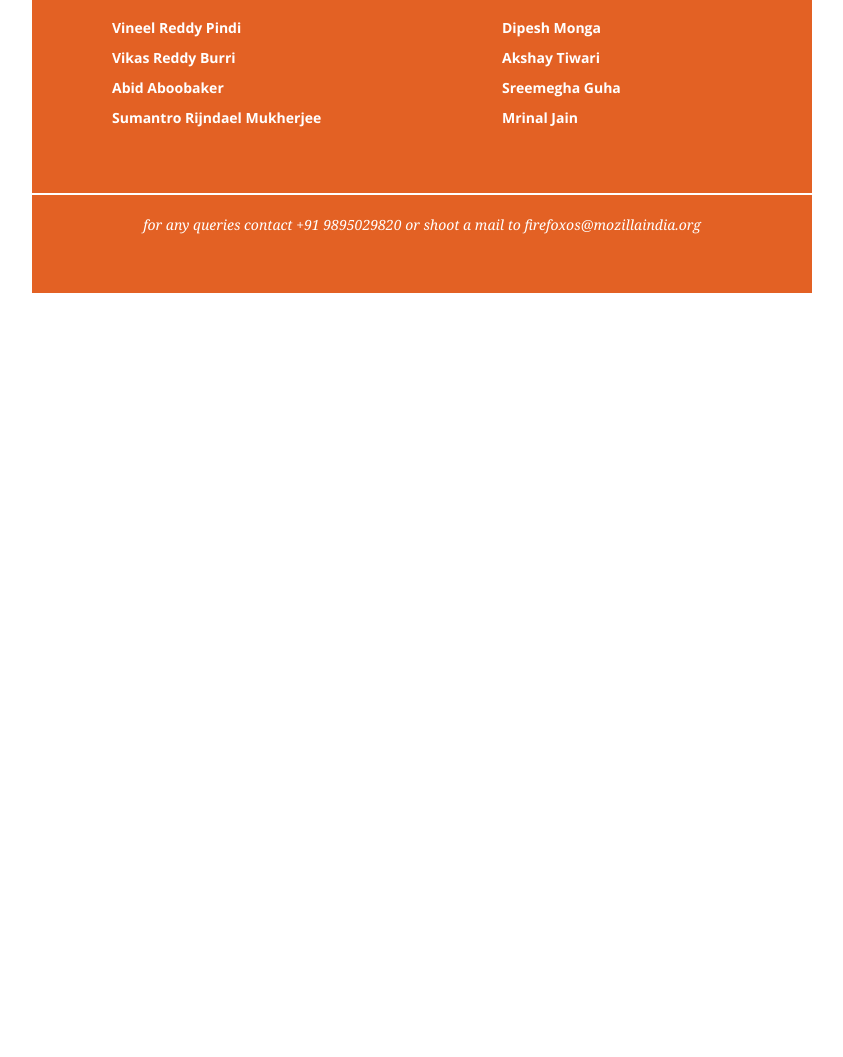
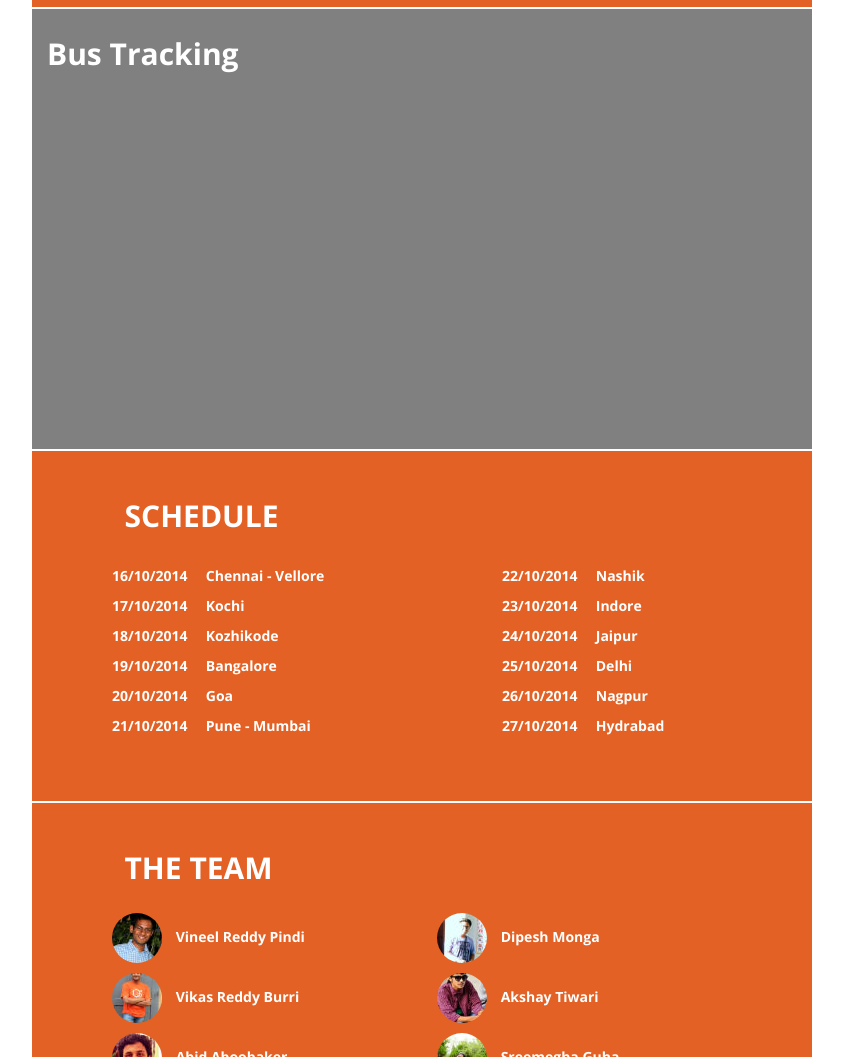
Before and after one commit to gurumukhi/mobilizers, a plain HTML site: page index.html in a window 1280 px wide. Shown: the part 1743-2800 px from the top of the page, without its empty margins (233-1076 px from the left). Before the commit the page ends 2036 px from the top, so only its background shows below. Drawn offline with nearby package versions, Linux system fonts and the light colour scheme; some packages are replaced by stand-ins of ours.

Commit message:
merge from ram

```diff
--- a/css/style-common.css
+++ b/css/style-common.css
@@ -75,7 +75,11 @@ a:hover{
 }
 
 .team a{
-	color:white;
+	color: white;
+    display: inline-block;
+    margin-left: 10px;
+    margin-top: -45px;
+    vertical-align: middle;
 }
 
 #tracking{
@@ -98,3 +102,12 @@ a:hover{
 	padding:0 0 0 0;
 	height:350px;
 }
+.sprite{
+background-image:url(../images/team.jpg);
+width:50px;
+height:50px;
+border-radius:100%;
+-webkit-border-radius:100%;
+display:inline-block;
+
+}
--- a/css/style-tiny.css
+++ b/css/style-tiny.css
@@ -83,13 +83,14 @@ li{
 #socialBlock{
 	text-align:center;
 }
-.twitter-timeline{
-	margin:5%;
-	width:90%;
-}
 .fb-like-box , .fb-like-box *,.twitter-timeline ,.twitter-timeline *{
 	max-width:280px!important;
 }
 #block0 ul{
 	padding-left:10px;
 }
+.team{
+text-align:center;
+}
+.team a{
+display:block;margin:0px;}
--- a/index.html
+++ b/index.html
@@ -82,9 +82,9 @@
   		</div>
   	  </div>
 
-	  <div class="row" id="flickrBlock" style="display:none;">
+	  <div class="row" id="flickrBlock">
 		<div class="col-md-8 col-lg-offset-2 orangeBackground">
-			<div style='position: relative; padding-bottom: 76%; height: 0; overflow: hidden;'><iframe id='iframe' src='http://flickrit.com/slideshowholder.php?height=75&size=big&setId=72157648799765186&thumbnails=0&transition=0&layoutType=responsive&sort=0' scrolling='no' frameborder='0'style='width:100%; height:100%; position: absolute; top:0; left:0;' ></iframe></div>
+			<iframe align="center" src="https://www.flickr.com/photos/galaxyk/sets/72157648799765186/player" frameBorder="0" style="width:100%;height:500px;" scrolling="no"></iframe>
 		</div>
 	 </div>
 
@@ -96,7 +96,7 @@
 				<script>!function(d,s,id){var js,fjs=d.getElementsByTagName(s)[0],p=/^http:/.test(d.location)?'http':'https';if(!d.getElementById(id)){js=d.createElement(s);js.id=id;js.src=p+"://platform.twitter.com/widgets.js";fjs.parentNode.insertBefore(js,fjs);}}(document,"script","twitter-wjs");</script>
 			</div>
 
-			<div class="col-md-5 orangeBackground" style="display:none;">
+			<div class="col-md-5" >
 			<div class="fb-like-box" style="height:400px;background:#fff;border-radius:5px;-webkit-border-radius:5px;" data-href="https://www.facebook.com/mozillaindia" data-colorscheme="light" data-width="350" data-height="400" data-show-faces="false" data-header="false" data-stream="true" data-show-border="false"></div>
 			</div>
 
@@ -171,44 +171,46 @@
   	  			<br><br>
   	  		</div>
   	  		<div class="row">
-	  	  		<div class="col-md-5 col-md-offset-1 col-sm-5 col-sm-offset-1 col-xs-12 col-xs-offset-1 col-xs-9">
-	  	  			<a href="https://www.facebook.com/Vineel.reddy.pindi" target="blank">
+	  	  		<div class="col-md-5 col-md-offset-1 col-sm-12 col-xs-12">
+	  	  			<div class="sprite" style="background-position:-373px 0"></div>
+					<a href="https://www.facebook.com/Vineel.reddy.pindi" target="blank">
 	  	  			 Vineel Reddy Pindi
 	  	  			</a>
 	  	  			<br/>
-
+					<div class="sprite" style="background-position:-320px 0"></div>
 	  	  			<a href="https://www.facebook.com/vikas.burri" target="blank">
 	  	  			 Vikas Reddy Burri
 	  	  			</a>
 	  	  			<br/>
-
+	  	  			<div class="sprite" style="background-position:-110px 0"></div>
 	  	  			<a href="https://www.facebook.com/abidaboobaker" target="blank">
 	  	  			 Abid Aboobaker
 	  	  			</a>
 	  	  			<br/>
-
+	  	  			<div class="sprite" style="background-position:-263px 0"></div>
 	  	  			<a href="https://www.facebook.com/sumantro.rijndael" target="blank">
 	  	  			 Sumantro Rijndael Mukherjee
 	  	  			</a>
 	  	  			<br/>
 	  	  		</div>
 
-	  	  		<div class="col-md-4 col-sm-4 col-xs-8 col-xs-offset-1 col-xs-9">
+	  	  		<div class="col-md-6 col-sm-12 col-xs-12">
+					<div class="sprite" style="background-position:-160px 0"></div>
 	  	  			<a href="https://www.facebook.com/dipesh.monga" target="blank">
 	  	  			Dipesh Monga
 	  	  			</a>
 	  	  			<br/>
-
+					<div class="sprite"></div>
 	  	  			<a href="https://www.facebook.com/akshaytwr" target="blank">
 	  	  			 Akshay Tiwari
 	  	  			</a>
 	  	  			<br/>
-
+	  	  			<div class="sprite" style="background-position:-53px 0"></div>
 	  	  			<a href="https://www.facebook.com/sreemegha.guha" target="blank">
 	  	  			 Sreemegha Guha
 	  	  			</a>
 	  	  			<br/>
-
+	  	  			<div class="sprite" style="background-position:-210px 0"></div>
 	  	  			<a href="https://www.facebook.com/Mr.Imperfect.MJ" target="_blank">
 	  	  			 Mrinal Jain
 	  	  			</a>
```
Also changed, not shown: images/team.jpg (added).
